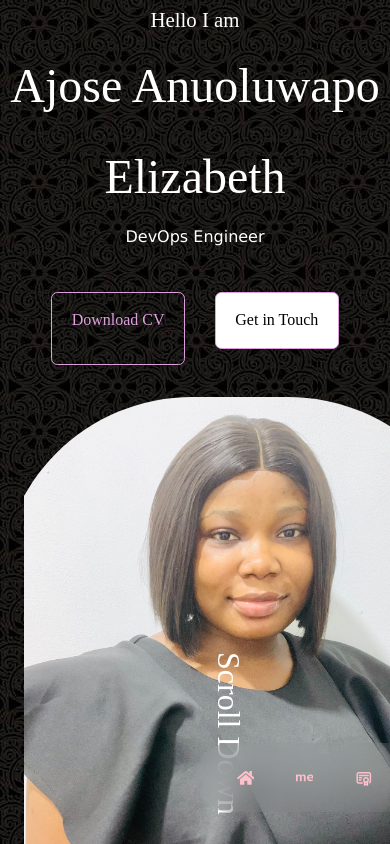
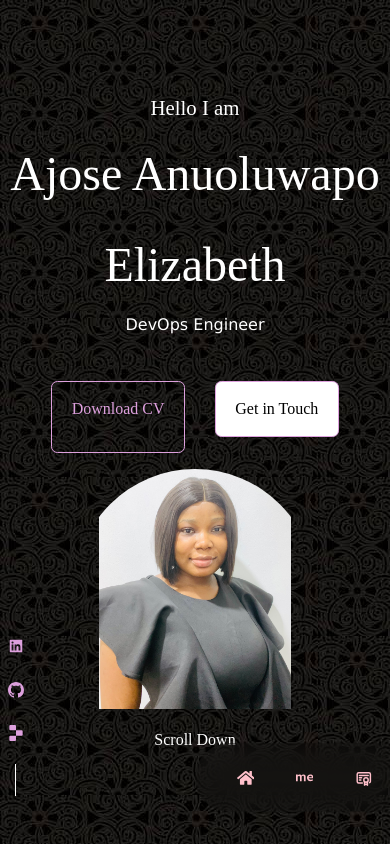
Before and after one commit to lizabethwordp/reactportfolio, a React (Create React App) app: page / in a window 390 px wide. Shown: the top 844 px of the page. Built offline with nearby package versions, Linux system fonts and the light colour scheme; a web font is replaced by a local one.

Commit message:
Update header.css

```diff
--- a/src/component/header/header.css
+++ b/src/component/header/header.css
@@ -1,17 +1,24 @@
-header{
+/* Header Styles */
+
+/* General header styles */
+header {
     height: 100vh;
     padding: 0rem;
     overflow: hidden;
+}
 
-}
-.header___container{
+.header__container {
     text-align: center;
     height: 100%;
     position: relative;
+    display: flex;
+    flex-direction: column;
+    justify-content: center;
+    align-items: center;
 }
 
 /* CTA styling */
-.cta{
+.cta {
     margin-top: 2.5rem;
     display: flex;
     gap: 1.2rem;
@@ -19,7 +26,7 @@ header{
 }
 
 /* SOCIALS */
-.socials{
+.socials {
     display: flex;
     flex-direction: column;
     align-items: center;
@@ -28,9 +35,9 @@ header{
     left: 2%;
     bottom: 3rem;
     color: white;
-    left: 5rem;
 }
-.socials::after{
+
+.socials::after {
     content: "";
     width: 1px;
     height: 2rem;
@@ -38,62 +45,60 @@ header{
 }
 
 /* My image */
-.me{
-    /* background: linear-gradient(var(--color-primary), transparent); */
-    width: 30rem;
-    height: 30rem;
-    position: absolute;
-    left: calc(45% - 11rem);
-
+.me {
+    width: 20rem;
+    height: 20rem;
+    position: relative;
     margin-top: 2rem;
-
     border-radius: 12rem 12rem 0 0;
     overflow: hidden;
     padding: 0rem 1.5rem 1.5rem 1.5rem;
-
 }
 
 /* Scroll down */
-.scroll__down{
+.scroll__down {
     display: flex;
     flex-direction: column;
     align-items: center;
     gap: 0.8rem;
     position: absolute;
-    right: 2%;
-    bottom: 3rem;
-    color: white;
-    right: 10rem;
-
-    position: absolute;
-    right: 5rem;
-    bottom: 5rem;
-    transform: rotate(90deg);
+    bottom: 1rem;
     font-weight: 300;
-    font-size: 2rem;
+    font-size: 1rem;
     color: white;
 }
-/*
-Meduim devices */
-@media screen and(max-width: 1024px){
-    header{
-       height: 68vh;
-       background: palegreen;
+
+/* Media Queries */
+
+/* Medium devices */
+@media screen and (max-width: 1024px) {
+    header {
+        height: 68vh;
     }
-
-
 }
 
 /* Small devices */
-@media screen and(max-width: 600px){
-    header{
+@media screen and (max-width: 600px) {
+    header {
         height: 100vh;
-        background: palegreen;
-     }
-    .header__socials{
-       display: none;
     }
-    .scroll__down{
-        display: none;
+
+    .header__container {
+        display: flex;
+        flex-direction: column;
+        align-items: center;
+        justify-content: center;
+    }
+
+    .me {
+        width: 15rem;
+        height: 15rem;
+        margin-top: 1rem;
+    }
+
+    .scroll__down {
+        display: flex;
+        position: static;
+        margin-top: 1rem;
     }
 }
```
